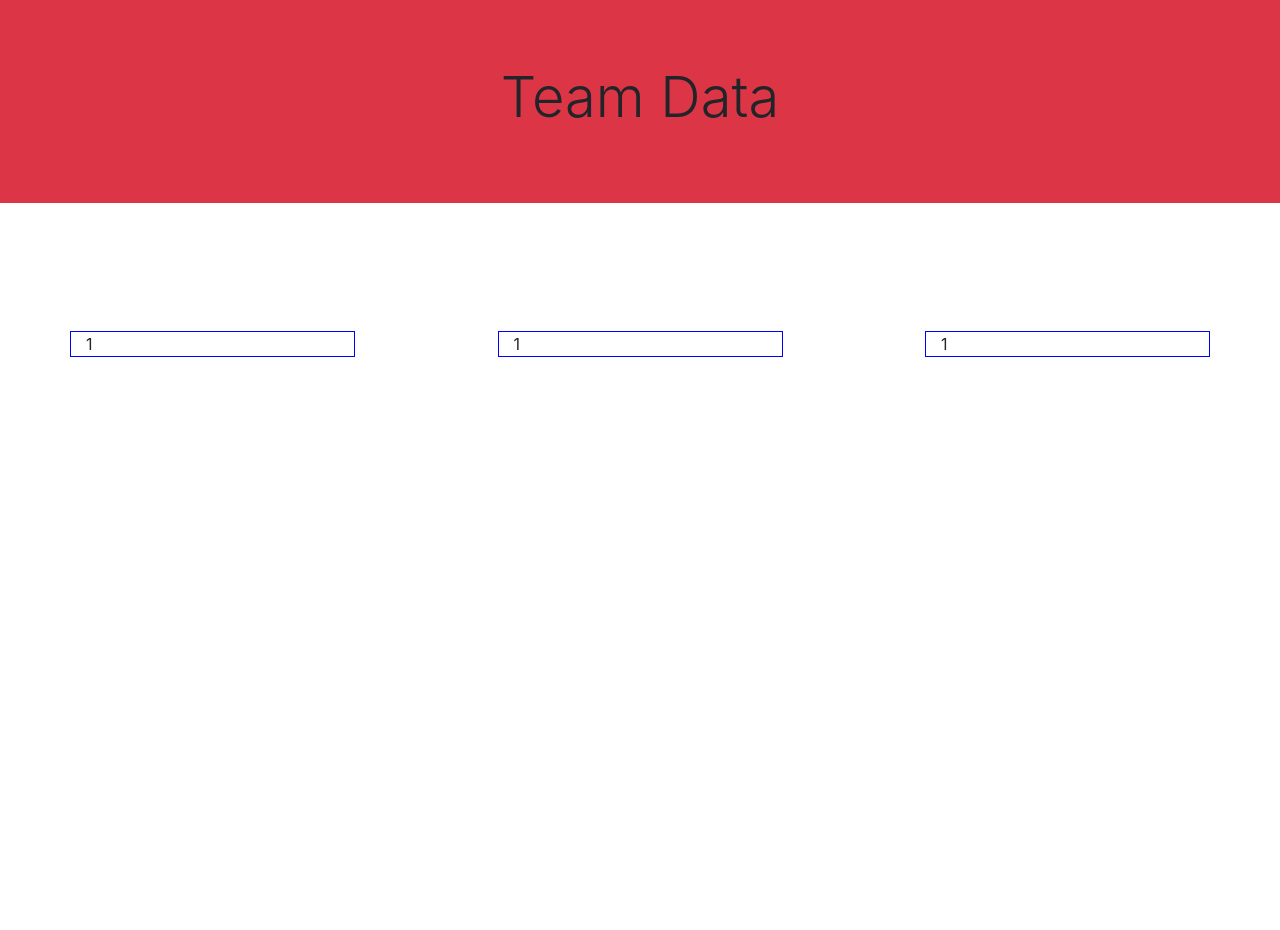
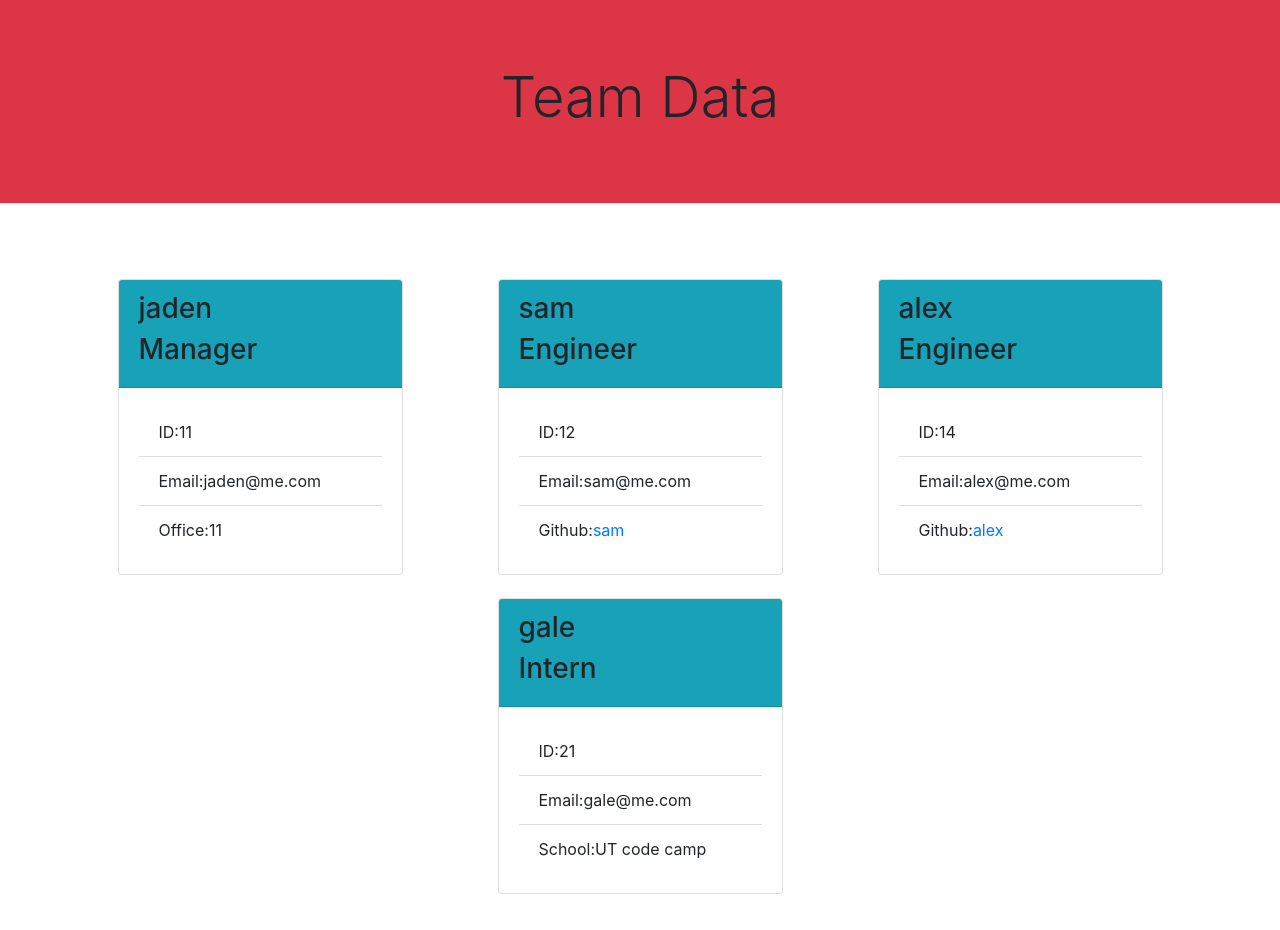
Before and after one commit to Jadentr44/Team-Data, a website: page public/index.html in a window 1280 px wide. Before the commit the page ends 800 px from the top, so only its background shows below. Drawn offline with nearby package versions, Linux system fonts and the light colour scheme.

Commit message:
will create html

```diff
--- a/public/index.html
+++ b/public/index.html
@@ -20,10 +20,48 @@
       </div>
     </div>
     <main class="container">
-      <div class="row justify-content-between">
-      <div class="col-3 info">1</div>
-      <div class="col-3 info">1</div>
-      <div class="col-3 info">1</div>
+      <div class="row justify-content-around">
+        <div class="col-3 card ">
+    <div class="card-header bg-info"><h3>jaden</h3><h3>Manager</h3></div>
+    <div class="card-body">
+      <ul class="list-group list-group-flush">
+        <li class="list-group-item">ID:11</li>
+        <li class="list-group-item">Email:jaden@me.com</li>
+        <li class="list-group-item">Office:11</li>
+      </ul>
+    </div>
+  </div>
+    <div class="col-3 card ">
+    <div class="card-header bg-info"><h3>sam</h3><h3>Engineer</h3></div>
+    <div class="card-body">
+      <ul class="list-group list-group-flush">
+        <li class="list-group-item">ID:12</li>
+        <li class="list-group-item">Email:sam@me.com</li>
+        <li class="list-group-item">Github:<a href="https://github.com/sam">sam</a></li>
+      </ul>
+    </div>
+  </div>
+    <div class="col-3 card ">
+    <div class="card-header bg-info"><h3>alex</h3><h3>Engineer</h3></div>
+    <div class="card-body">
+      <ul class="list-group list-group-flush">
+        <li class="list-group-item">ID:14</li>
+        <li class="list-group-item">Email:alex@me.com</li>
+        <li class="list-group-item">Github:<a href="https://github.com/alex">alex</a></li>
+      </ul>
+    </div>
+  </div>
+    <div class="col-3 card ">
+    <div class="card-header bg-info"><h3>gale</h3><h3>Intern</h3></div>
+    <div class="card-body">
+      <ul class="list-group list-group-flush">
+        <li class="list-group-item">ID:21</li>
+        <li class="list-group-item">Email:gale@me.com</li>
+        <li class="list-group-item">School:UT code camp</li>
+      </ul>
+    </div>
+  </div>
+
     </div>
     </main>
 
@@ -38,7 +76,5 @@
       src="https://cdnjs.cloudflare.com/ajax/libs/moment.js/2.27.0/moment.min.js"
     ></script>
 
-    <!-- javascript  -->
-    <script src="script.js"></script>
   </body>
 </html>
--- a/public/style.css
+++ b/public/style.css
@@ -1,6 +1,7 @@
 main{
-  margin: 10%;
+  margin: 5% 20%;
 }
-.info{
-  border: solid 1px blue;
+.card{
+  margin: 1%;
+  padding: 0;
 }
```
Also changed, not shown: index.js (+74 -2 lines).
